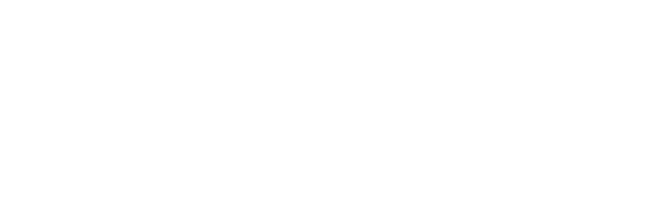
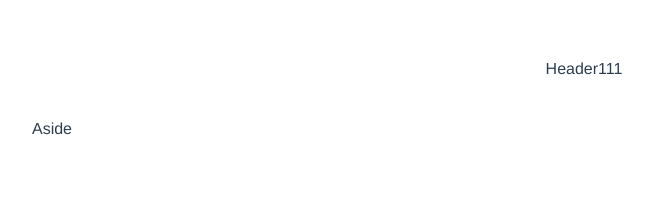
Before and after one commit to hi-yuwei/TS-vue, a Vue app: page /admin in a window 1280 px wide. Shown: the top 210 px of the page, without its empty margins (56-709 px from the left). Built offline with nearby package versions, Linux system fonts and the light colour scheme.

Commit message:
feat add layout

```diff
--- a/package.json
+++ b/package.json
@@ -8,6 +8,7 @@
   },
   "dependencies": {
     "core-js": "^3.3.2",
+    "element-ui": "^2.12.0",
     "vue": "^2.6.10",
     "vue-class-component": "^7.0.2",
     "vue-property-decorator": "^8.3.0",
--- a/src/router/routes.ts
+++ b/src/router/routes.ts
@@ -1,3 +1,4 @@
+const Layout = () => import(/* webpackChunkName: "Layout" */ "../views/Layout/index.vue")
 const Home = () => import(/* webpackChunkName: "home" */ "../views/Home.vue")
 const About = () => import(/* webpackChunkName: "about" */ "../views/About.vue")
 
@@ -8,9 +9,14 @@
     component: Home
   },
   {
-    path: "/about",
-    name: "about",
-
-    component: About
+    path: "/admin",
+    component: Layout,
+    children: [
+      {
+        path: "about",
+        name: "about",
+        component: Home
+      }
+    ]
   }
 ]
--- a/src/views/About.vue
+++ b/src/views/About.vue
@@ -1,5 +1,14 @@
 <template>
-  <div class="about">
-    <h1>This is an about page</h1>
+  <div>
+    1111
   </div>
 </template>
+<!-- <script lang="ts">
+  import { Component, Vue } from "vue-property-decorator"
+
+  export default class About extends Vue {
+    created(): void {
+      alert(111)
+    }
+  }
+</script> -->
--- /dev/null
+++ b/src/views/Layout/index.vue
@@ -0,0 +1,14 @@
+<template>
+  <el-container>
+    <el-header>Header111</el-header>
+    <el-container>
+      <el-aside width="200px">Aside</el-aside>
+      <el-main> <router-view></router-view> </el-main>
+    </el-container>
+  </el-container>
+</template>
+<!-- <script lang="ts">
+  import { Vue } from "vue-property-decorator"
+
+  export default class Admin extends Vue {}
+</script> -->
```
Also changed, not shown: src/main.ts (+9 -5 lines), 1 other file (tests, documents, lock files or other folders).
